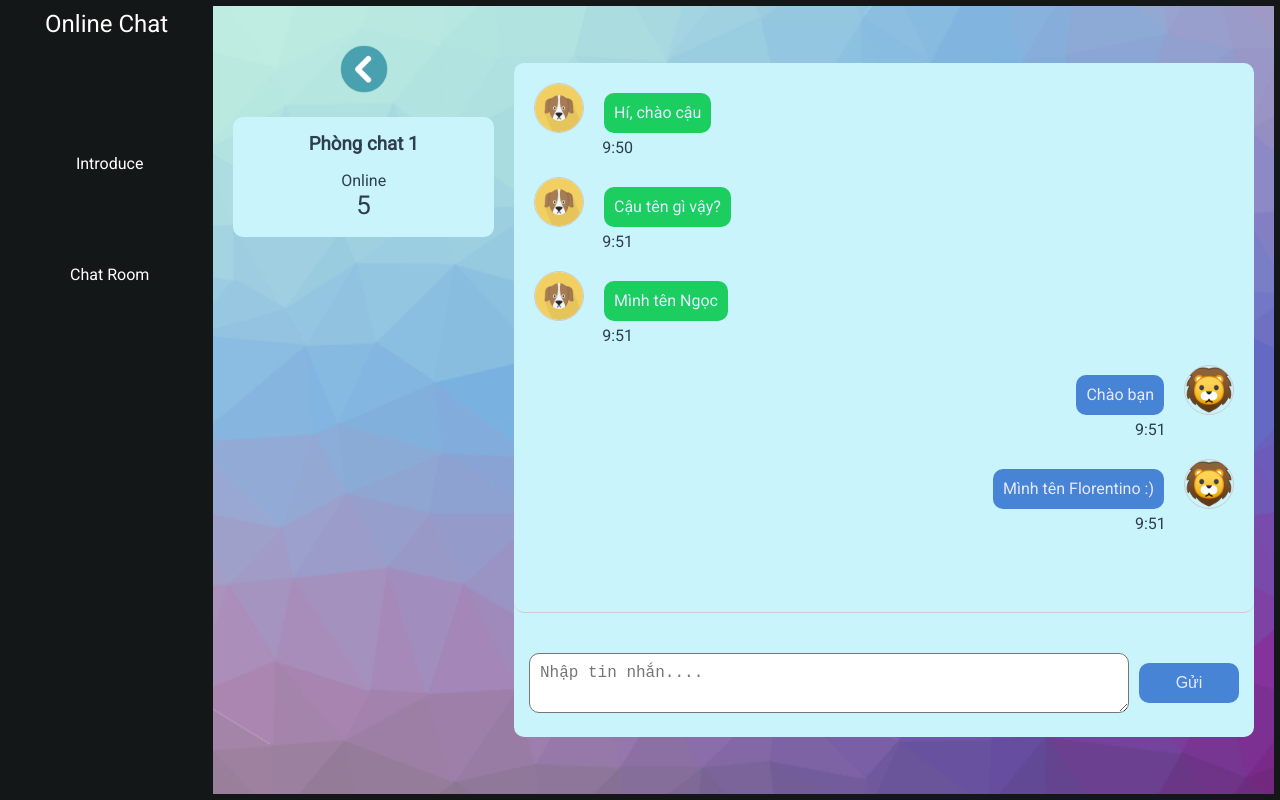
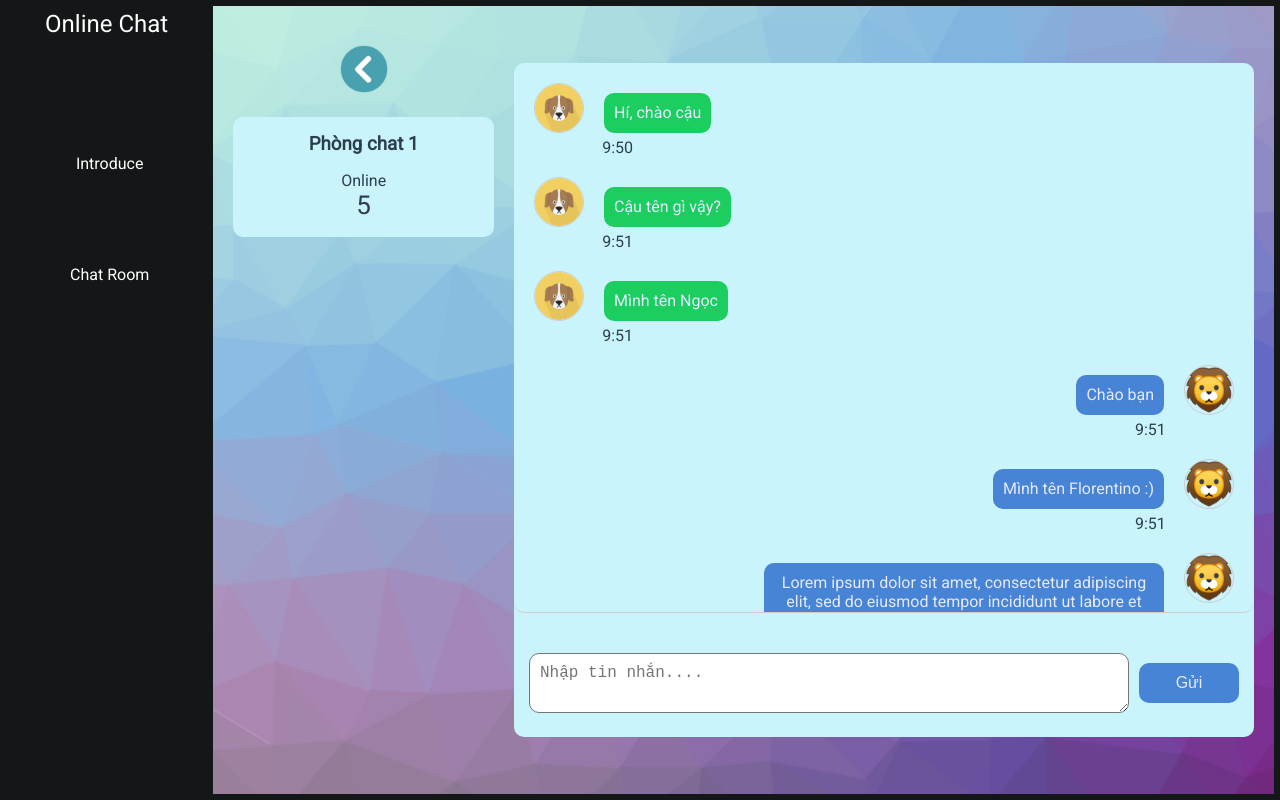
Before and after one commit to MVNgoc/WebSocket-, a Vue app: page /messenger in a window 1280 px wide. Built offline with nearby package versions, Linux system fonts and the light colour scheme.

Commit message:
css messenger view

```diff
--- a/src/assets/style.css
+++ b/src/assets/style.css
@@ -156,10 +156,11 @@ a {
 }
 
 .mess-container .messenger .messenger-text {
-	max-height: 550px;
-	height: 600px;
+	height: 550px;
+	overflow-y: scroll;
 	border-bottom: 1px solid #ccc;
 	border-radius: 10px;
+	padding-bottom: 10px;
 }
 
 .messenger .others-mess-area .messTop {
--- a/src/views/Introduce.vue
+++ b/src/views/Introduce.vue
@@ -5,6 +5,7 @@
         <img src="../assets/img/moon.png" id="moon">
         <img src="../assets/img/mountains_behind.png" id="mountains_behind">
         <h2 id="text">Online<span>chat</span></h2>
+        <a href="#" id="btn">Start Chat</a>
         <a href="#" id="btn" @click="go">Let's start</a>
         <img src="../assets/img/mountains_front.png" id="mountains_front">
     </section>
--- a/src/views/Messenger.vue
+++ b/src/views/Messenger.vue
@@ -82,6 +82,37 @@
                         9:51
                     </div>
                 </div>
+
+                <div class="others-mess-area">
+                    <div class="messTop">
+                        <img src="../assets/img/lion.png" alt="" class="messImg">
+                        <div class="mess-text">
+                            Lorem ipsum dolor sit amet, consectetur adipiscing elit, sed do eiusmod tempor
+                            incididunt ut labore et dolore magna aliqua. Nisl tincidunt eget nullam non. Quis
+                            hendrerit dolor magna eget est lorem ipsum dolor sit. Volutpat odio facilisis mauris sit amet massa.
+                        </div>
+                    </div>
+
+
+                    <div class="messBottom">
+                        9:51
+                    </div>
+                </div>
+
+                <div class="user-mess-area">
+                    <div class="messTop">
+                        <img src="../assets/img/dog.png" alt="" class="messImg">
+
+                        <div class="mess-text">
+                            Lorem ipsum dolor sit amet, consectetur adipiscing elit, sed do eiusmod tempor
+                            incididunt ut labore et dolore magna aliqua. Nisl tincidunt eget nullam non. Quis
+                            hendrerit dolor magna eget est lorem ipsum dolor sit. Volutpat odio facilisis mauris sit amet massa.
+                        </div>
+                    </div>
+                    <div class="messBottom">
+                        9:51
+                    </div>
+                </div>
             </div>
 
             <form class="text-area">
```
